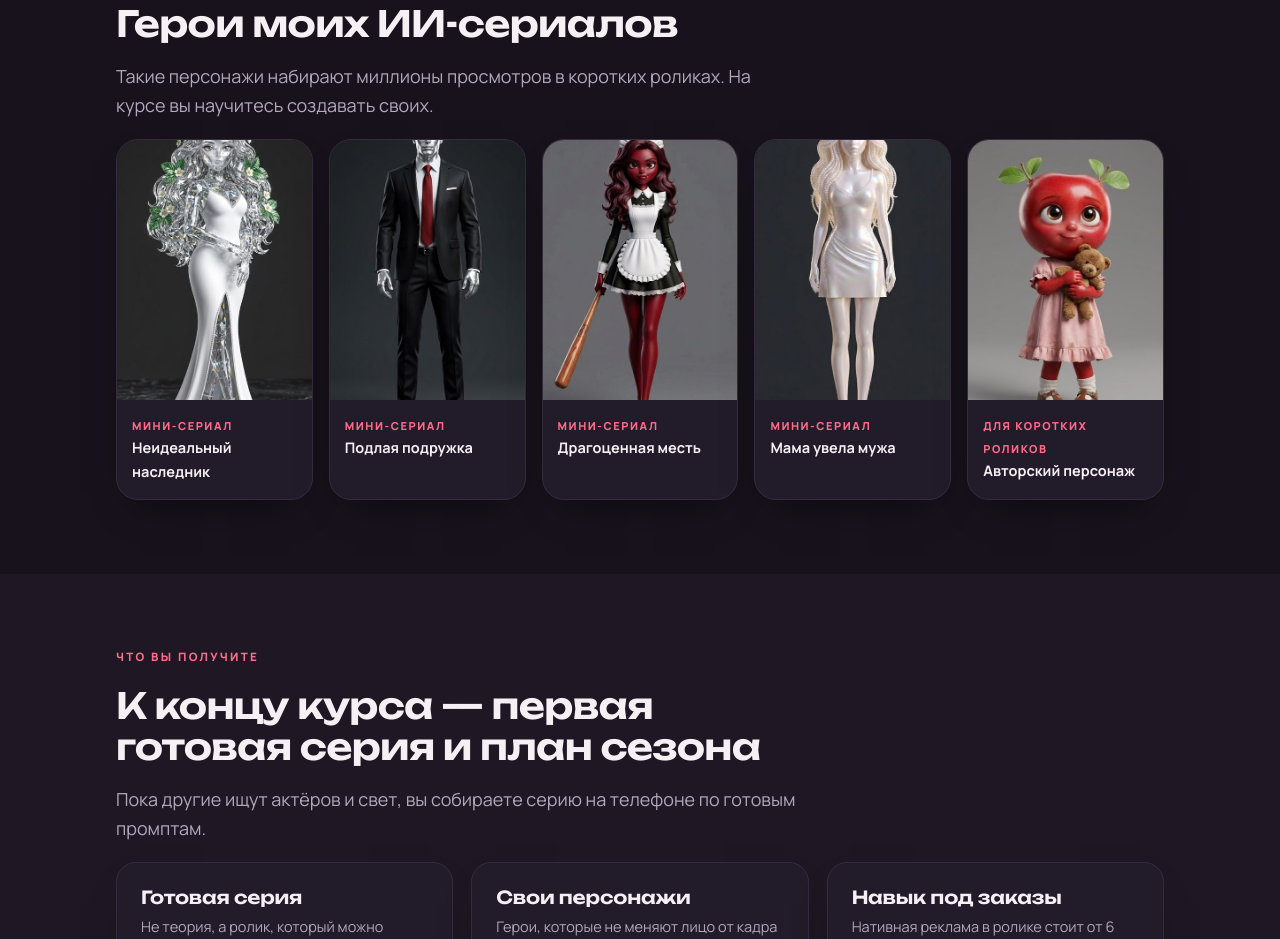
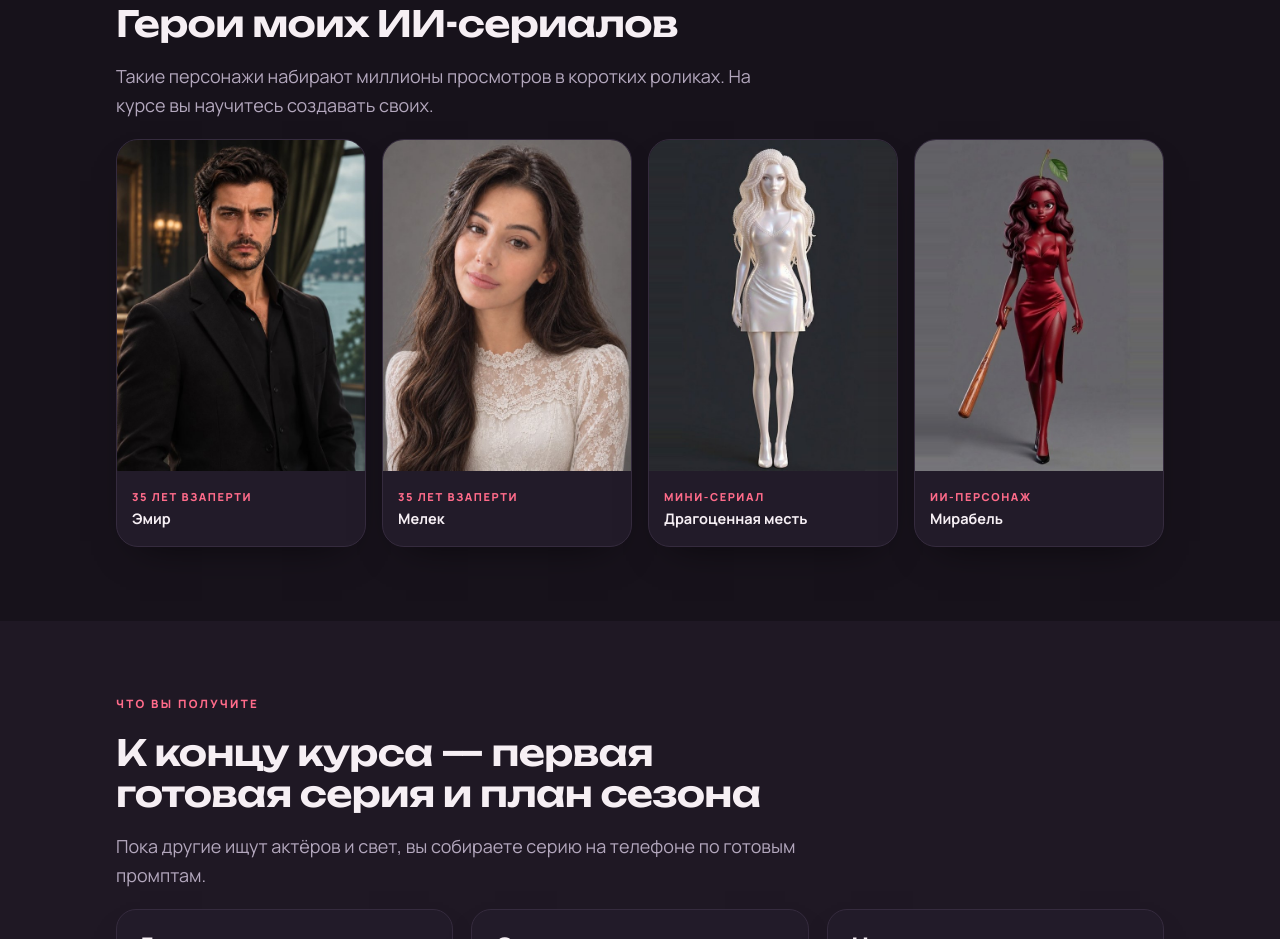
Before and after one commit to wwwlpl2323ru-dot/umida-ii-prodakshn, a plain HTML site: page index.html in a window 1280 px wide. Shown: the part 1173-2112 px from the top of the page. Drawn offline with Linux system fonts and the light colour scheme.

Commit message:
Герои ИИ-сериалов: Эмир, Мелек, Жемчужина, Мирабель вместо старых персонажей
Co-Authored-By: Claude Opus 5.5 <noreply@anthropic.com>

```diff
--- a/index.html
+++ b/index.html
@@ -300,11 +300,10 @@ details[open]>ul,details[open]>p{animation:drop .45s var(--ease) both}
     <h2>Герои моих ИИ-сериалов</h2>
     <p class="lead">Такие персонажи набирают миллионы просмотров в коротких роликах. На курсе вы научитесь создавать своих.</p>
     <div class="heroes">
-      <figure class="face" style="margin:0"><img src="img/character-1.jpg" alt="Персонаж мини-сериала"><figcaption class="cap"><span>мини-сериал</span><b>Неидеальный наследник</b></figcaption></figure>
-      <figure class="face" style="margin:0"><img src="img/character-2.jpg" alt="Персонаж мини-сериала"><figcaption class="cap"><span>мини-сериал</span><b>Подлая подружка</b></figcaption></figure>
-      <figure class="face" style="margin:0"><img src="img/character-3.jpg" alt="Персонаж мини-сериала"><figcaption class="cap"><span>мини-сериал</span><b>Драгоценная месть</b></figcaption></figure>
-      <figure class="face" style="margin:0"><img src="img/character-4.jpg" alt="Персонаж мини-сериала"><figcaption class="cap"><span>мини-сериал</span><b>Мама увела мужа</b></figcaption></figure>
-      <figure class="face" style="margin:0"><img src="img/character-5.jpg" alt="Авторский персонаж"><figcaption class="cap"><span>для коротких роликов</span><b>Авторский персонаж</b></figcaption></figure>
+      <figure class="face" style="margin:0"><img src="img/hero-emir.jpg" alt="Эмир, персонаж ИИ-сериала «35 лет взаперти»" loading="lazy"><figcaption class="cap"><span>35 лет взаперти</span><b>Эмир</b></figcaption></figure>
+      <figure class="face" style="margin:0"><img src="img/hero-melek.jpg" alt="Мелек, персонаж ИИ-сериала «35 лет взаперти»" loading="lazy"><figcaption class="cap"><span>35 лет взаперти</span><b>Мелек</b></figcaption></figure>
+      <figure class="face" style="margin:0"><img src="img/hero-zhemchuzhina.jpg" alt="Жемчужина, персонаж мини-сериала «Драгоценная месть»" loading="lazy"><figcaption class="cap"><span>мини-сериал</span><b>Драгоценная месть</b></figcaption></figure>
+      <figure class="face" style="margin:0"><img src="img/hero-mirabel.jpg" alt="Мирабель, ИИ-персонаж" loading="lazy"><figcaption class="cap"><span>ИИ-персонаж</span><b>Мирабель</b></figcaption></figure>
     </div>
   </div>
 </section>
```
Also changed, not shown: img/hero-emir.jpg (added), img/hero-melek.jpg (added), img/hero-mirabel.jpg (added), img/hero-zhemchuzhina.jpg (added).
